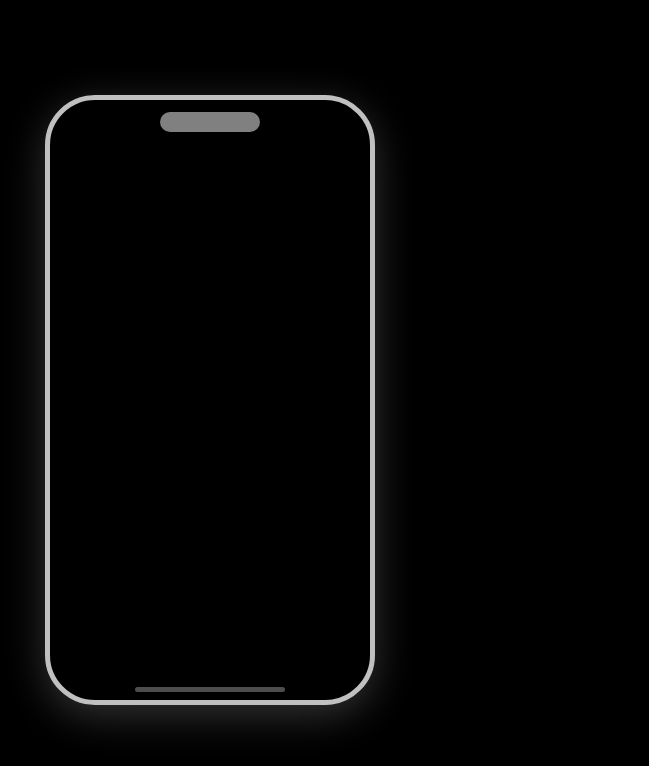
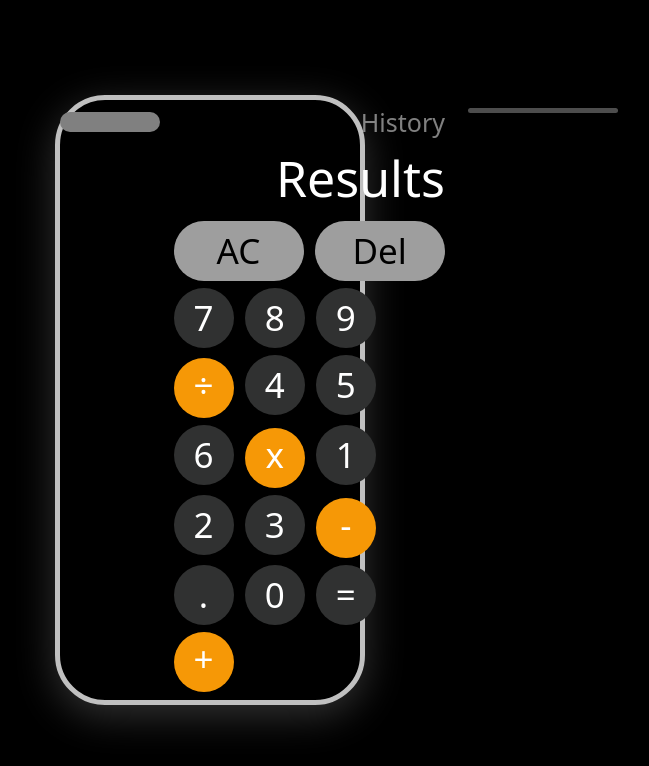
Before and after one commit to AviralSaxena/calculator, a plain HTML site: page index.html in a window 1280 px wide. Shown: the whole page, without its empty margins (430-1079 px from the left). Drawn offline with Linux system fonts and the light colour scheme.

Commit message:
Add Calculator UI

```diff
--- a/index.html
+++ b/index.html
@@ -7,31 +7,36 @@
 </head>
 <body>
     <div id="phone-mockup">
-        <div id="notch">
-            <div id="camera"></div>
+        <div id="notch"></div>
+
+        <div id="calculator">
+
+            <div id="display-history">History</div>
+            <div id="display">Results</div>
+
+            <button class = "clear-button">AC</button>
+            <button class = "delete-button">Del</button>
+
+            <button class = "numbers">7</button>
+            <button class = "numbers">8</button>
+            <button class = "numbers">9</button>
+            <button class = "operators">÷</button>
+
+            <button class = "numbers">4</button>
+            <button class = "numbers">5</button>
+            <button class = "numbers">6</button>
+            <button class = "operators">x</button>
+
+            <button class = "numbers">1</button>
+            <button class = "numbers">2</button>
+            <button class = "numbers">3</button>
+            <button class = "operators">-</button>
+
+            <button class = "point-button">.</button>
+            <button class = "numbers">0</button>
+            <button class = "equals-button">=</button>
+            <button class = "operators">+</button>
         </div>
-
-        <!-- <div class="calculator">
-            <div id="display-container">Result</div>
-            <button>AC</button>
-            <button><img src="images/backspace.png"></button>
-            <button>7</button>
-            <button>8</button>
-            <button>9</button>
-            <button class = "operators">÷</button>
-            <button>4</button>
-            <button>5</button>
-            <button>6</button>
-            <button class = "operators">x</button>
-            <button>1</button>
-            <button>2</button>
-            <button>3</button>
-            <button class = "operators">-</button>
-            <button>.</button>
-            <button>0</button>
-            <button>=</button>
-            <button class = "operators">+</button>
-        </div> -->
 
         <div id="home-slider"></div>
     </div>
--- a/style.css
+++ b/style.css
@@ -1,5 +1,6 @@
 *{
     font-family: system-ui, -apple-system, BlinkMacSystemFont, 'Segoe UI', Roboto, Oxygen, Ubuntu, Cantarell, 'Open Sans', 'Helvetica Neue', sans-serif;
+    color:white;
 }
 
 body{
@@ -12,9 +13,9 @@ body{
 }
 
 #phone-mockup{
-    width: 320px;
+    width: 300px;
     height: 600px;
-    border: solid 5px silver;
+    border: 5px solid silver;
     border-radius: 50px;
     box-shadow: 0 10px 40px rgba(255, 255, 255, 0.2);
     background-color: black;
@@ -22,6 +23,7 @@ body{
     flex-direction: column;
     align-items: center;
     justify-content: space-between;
+    flex-wrap: wrap;
 }
 
 #notch{
@@ -30,18 +32,62 @@ body{
     height: 20px;
     border-radius: 30px;
     background-color:grey;
-    display: flex;
-    justify-content: right;
-    align-items: center;
 }
 
-/* #camera{
-    height: 15px;
-    width: 15px;
+#calculator{
+    margin:10px;
+    margin-top: auto;
+}
+
+#display-history,
+#display{
+    margin: 5px;
+    width: 270px;
+    overflow:hidden;
+    white-space: nowrap;
+    direction: rtl;
+    text-overflow: ellipsis;
+}
+
+#display-history{
+    font-size: 25px;
+    color: rgba(255, 255, 255, 0.5);
+}
+
+#display {
+    font-size: 50px;
+}
+
+button{
+    height: 60px;
+    width: 60px;
     border-radius: 50%;
-    background-color: rgba(0, 0, 0, 0.8);
-    margin: 0px 5px;
-} */
+    border: none;
+    font-size: 35px;
+    margin: 3.5px;
+    justify-content: space-evenly;
+}
+
+.clear-button,
+.delete-button
+{
+    height: 60px;
+    width: 130px;
+    border-radius: 30px;
+    background-color: #9e9e9e;
+    color: black;
+}
+
+.operators{
+    background-color: #f69806;
+    padding-bottom: 7px;
+}
+
+.numbers,
+.equals-button,
+.point-button{
+    background-color: #303131;
+}
 
 #home-slider{
     height: 5px;
@@ -50,12 +96,5 @@ body{
     margin: 8px;
     border-radius: 10px;
     align-items: bottom;
+    order:2;
 }
-
-button img{
-    height: 20px;
-}
-
-button.operators{
-    background-color: yellow
-}
```
